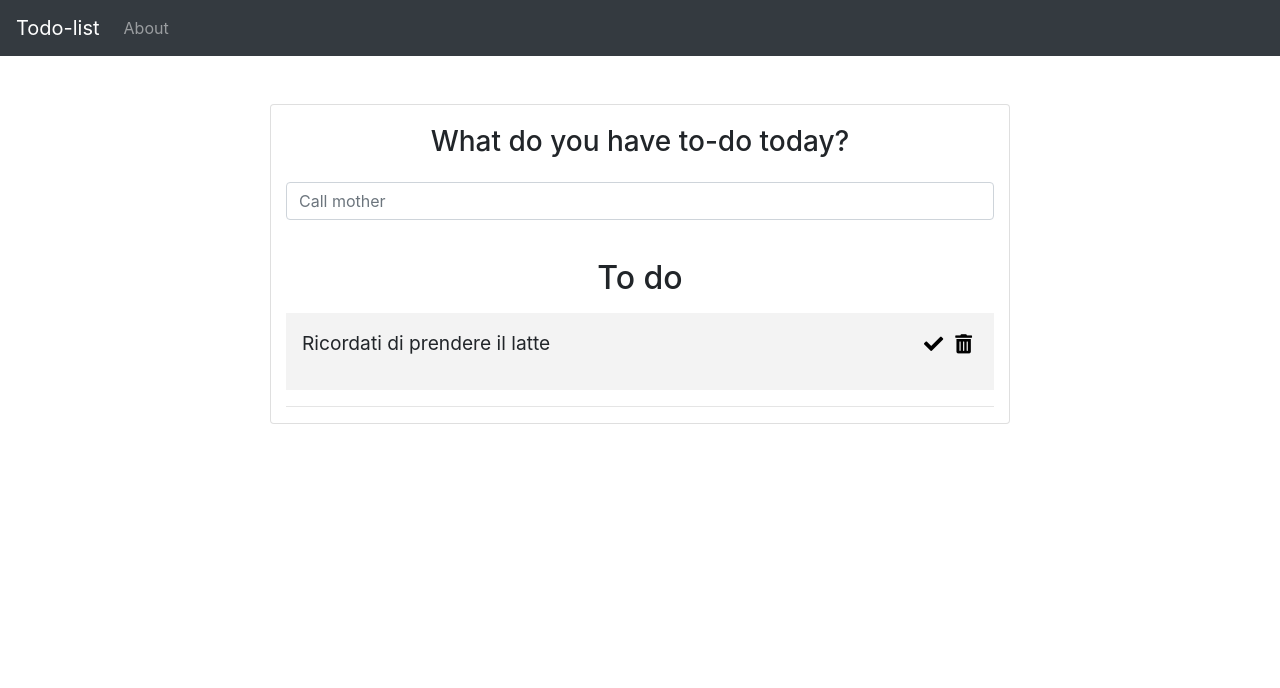
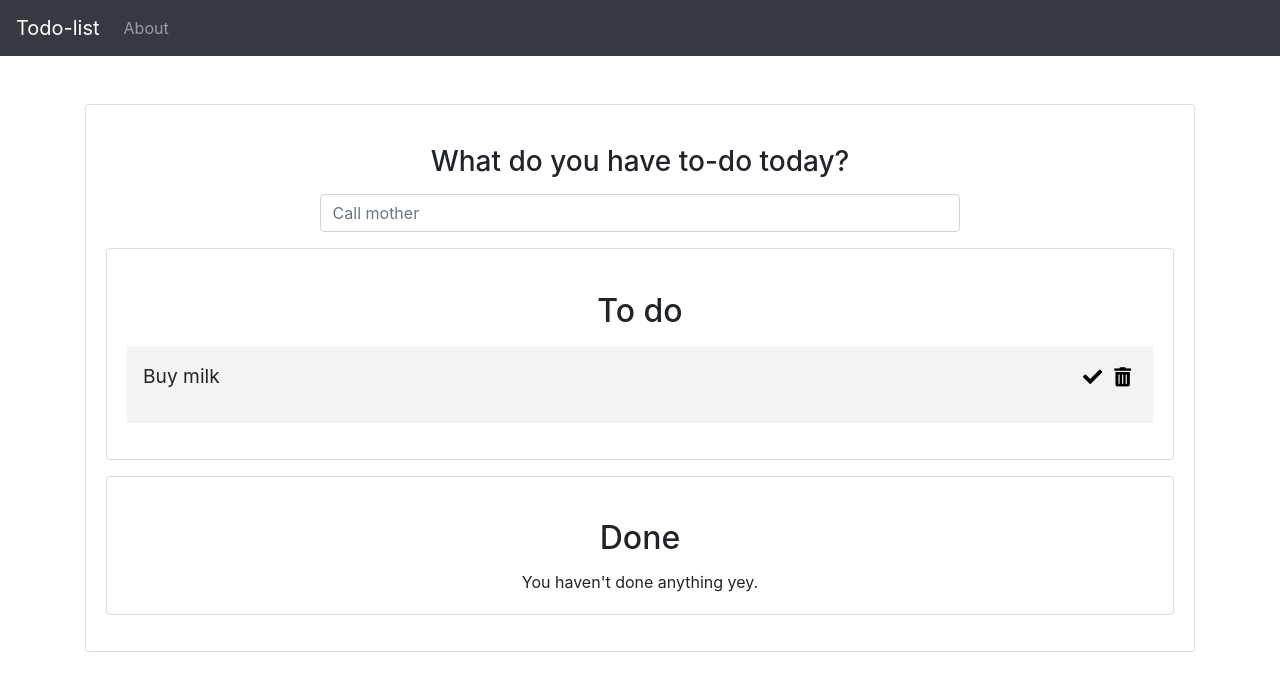
Before and after one commit to muccijacopo/MyTodoList, a Vue app: page / in a window 1280 px wide. Shown: the top 688 px of the page. Built offline with nearby package versions, Linux system fonts and the light colour scheme.

Commit message:
Migliorata modifica del valore di un todo; modifiche grafiche

```diff
--- a/src/components/Input.vue
+++ b/src/components/Input.vue
@@ -1,6 +1,9 @@
 <template>
-    <div class="input-group my-3">
-        <input type="text" class="form-control" placeholder="Call mother" v-model="title" v-on:keydown.enter="addTodo()" >
+    <div>
+            <h3>What do you have to-do today?</h3>
+            <div class="input-group my-3">
+                <input type="text" class="form-control" placeholder="Call mother" v-model="title" v-on:keydown.enter="addTodo()" >
+            </div>
     </div>
 </template>
 
@@ -33,4 +36,13 @@ export default {
 </script>
 
 <style scoped>
+
+    .input-group {
+        margin: 0 auto;
+    }
+    @media screen and (min-width: 786px){
+        .input-group {
+            width: 60%;
+        }
+    }
 </style>
--- a/src/components/Navbar.vue
+++ b/src/components/Navbar.vue
@@ -1,6 +1,6 @@
 <template>
   <div>
-    <nav class="navbar navbar-expand-lg navbar-dark bg-dark">
+    <nav class="navbar navbar-expand-sm navbar-dark bg-dark">
       <router-link class="navbar-brand" to="/">
         Todo-list
       </router-link>
--- a/src/components/Todo.vue
+++ b/src/components/Todo.vue
@@ -5,12 +5,12 @@
                 <p @click="todo.editMode = !todo.editMode">{{ todo.title }}</p>
             </div>
             <div class="buttons">
-                <button v-if="!todo.completed" @click="checkTodo(todo.id)"><i class="fas fa-check"></i></button>
+                <button v-if="!todo.completed" @click="toggleTodo(todo.id)"><i class="fas fa-check"></i></button>
                 <button @click="deleteTodo(todo.id)"><i class="fas fa-trash-alt"></i></button>
             </div>
         </div>
         <div v-else>
-            <input type="text" class="form-control" :placeholder="todo.title" v-model="todo.title" v-on:keydown.enter="todo.editMode = !todo.editMode">
+            <input type="text" class="form-control" v-model="todo.title" v-on:keydown.enter="confirmEdit">
         </div>
     </div>
 </template>
@@ -19,11 +19,17 @@
 export default {
     props: ['todo'],
     methods: {
-        checkTodo(id) {
-            this.$store.commit('checkTodo', id);
+        toggleTodo(id) {
+            this.$store.commit('toggleTodo', id);
         },
         deleteTodo(id) {
             this.$store.commit('deleteTodo', id);
+        },
+        confirmEdit() {
+            this.$store.commit('updateTodo', {
+                id: this.todo.id,
+                value: this.todo.title
+            });
         }
     }
 }
--- a/src/components/Todos.vue
+++ b/src/components/Todos.vue
@@ -1,6 +1,8 @@
 <template>
     <div>
-    <h3>To do</h3>
+        <div class="card my-3">
+            <div class="card-body">
+                <h3 class="card-title">To do</h3>
                 <div v-if="todosUncompleted.length > 0">
                     <transition-group name="fade-slide" mode="out-in">
                         <todo
@@ -11,20 +13,28 @@
                     </transition-group>
                 </div>
                 <div v-else>
-        <h5>You have done everything for today. Enjoy.</h5>
+                    <p class="card-text">You have done everything for today. Enjoy.</p>
                 </div>
-    <hr>
+            </div>
+        </div>
+        <div class="card my-3">
+            <div class="card-body">
+                <h3 class="card-title">Done</h3>
                 <div v-if="todosCompleted.length > 0">
-        <h3>Done</h3>
+
                     <transition-group name="fade-slide" mode="out-in">
                     <todo
-            v-for="todo in (todosCompleted) "
+                        v-for="todo in todosCompleted"
                         :key="todo.id"
                         :todo="todo">
                     </todo>
                     </transition-group>
                 </div>
-
+                <div v-else>
+                    <p class="card-text">You haven't done anything yey.</p>
+                </div>
+            </div>
+        </div>
     </div>
 </template>
 
@@ -58,5 +68,4 @@ export default {
     h3 {
         font-size: 2rem;
     }
-
 </style>
--- a/src/store.js
+++ b/src/store.js
@@ -6,7 +6,7 @@ Vue.use(Vuex)
 export default new Vuex.Store({
   state: {
     todos: [
-      { id: 1, title: 'Ricordati di prendere il latte', completed: false, createdAt: new Date(), editMode: false }
+      { id: 1, title: 'Buy milk', completed: false, createdAt: new Date(), editMode: false }
     ]
   },
   mutations: {
@@ -16,10 +16,14 @@ export default new Vuex.Store({
     deleteTodo(state, todoId) {
       state.todos = state.todos.filter(todo => todo.id != todoId);
     },
-    checkTodo(state, todoId) {
+    toggleTodo(state, todoId) {
      var indexFound = state.todos.findIndex(todo => todo.id == todoId);
      state.todos[indexFound].completed = true;
-
+    },
+    updateTodo(state, payload) {
+      var indexFound = state.todos.findIndex(todo => todo.id == payload.id);
+      state.todos[indexFound].title = payload.value;
+      state.todos[indexFound].editMode = false;
     }
   }
 })
--- a/src/views/Home.vue
+++ b/src/views/Home.vue
@@ -1,19 +1,20 @@
 <template>
 	<div id="app">
 		<div class="container">
-      <div class="card my-5 mx-auto col-xs-12 col-md-8">
-        <h3>What do you have to-do today?</h3>
-        <todo-input @add="addTodo"></todo-input>
-        <todos :todos="todos" @completed="checkCompleted" @delete="deleteTodo"></todos>
+			<div class="card my-5">
+				<div class="card-body">
+					<todo-input></todo-input>
+					<todos :todos="todos"></todos>
+				</div>
     		</div>
 		</div>
   	</div>
 </template>
 
 <script>
-import Navbar from '../components/Navbar'
-import Input from '../components/Input'
-import Todos from '../components/Todos'
+import Navbar from "../components/Navbar";
+import Input from "../components/Input";
+import Todos from "../components/Todos";
 
 export default {
   computed: {
@@ -21,25 +22,12 @@ export default {
       return this.$store.state.todos;
     }
   },
-  methods: {
-    addTodo(todo) {
-      this.todos.push(todo);
-    },
-    deleteTodo(id) {
-      this.todos = this.todos.filter(todo => id != todo.id);
-    },
-    checkCompleted(id) {
-     var indexFound = this.todos.findIndex(todo => todo.id == id);
-     this.todos[indexFound].completed = true;
-
-    }
-  },
   components: {
     Navbar,
     TodoInput: Input,
     Todos
   }
-}
+};
 </script>
 
 <style>
@@ -49,6 +37,6 @@ export default {
   text-align: center;
 }
 h3 {
-    margin-top: .7em;
+  margin-top: 0.7em;
 }
 </style>
```
Lines whose indentation alone changed are shown as unchanged.
